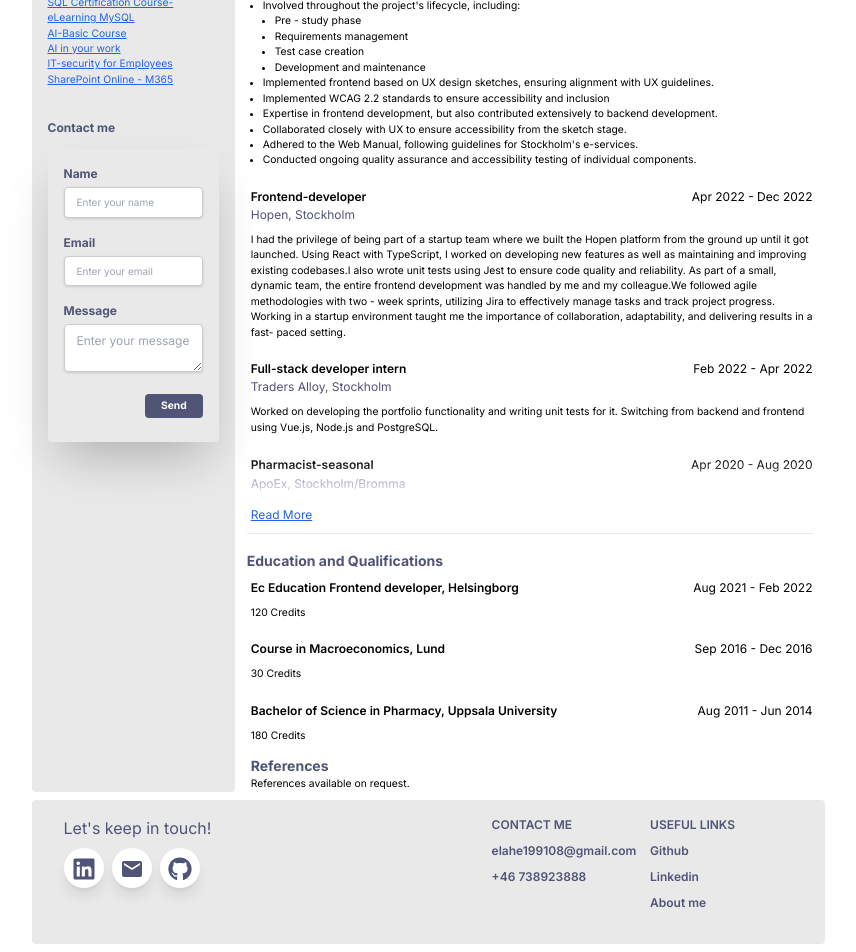
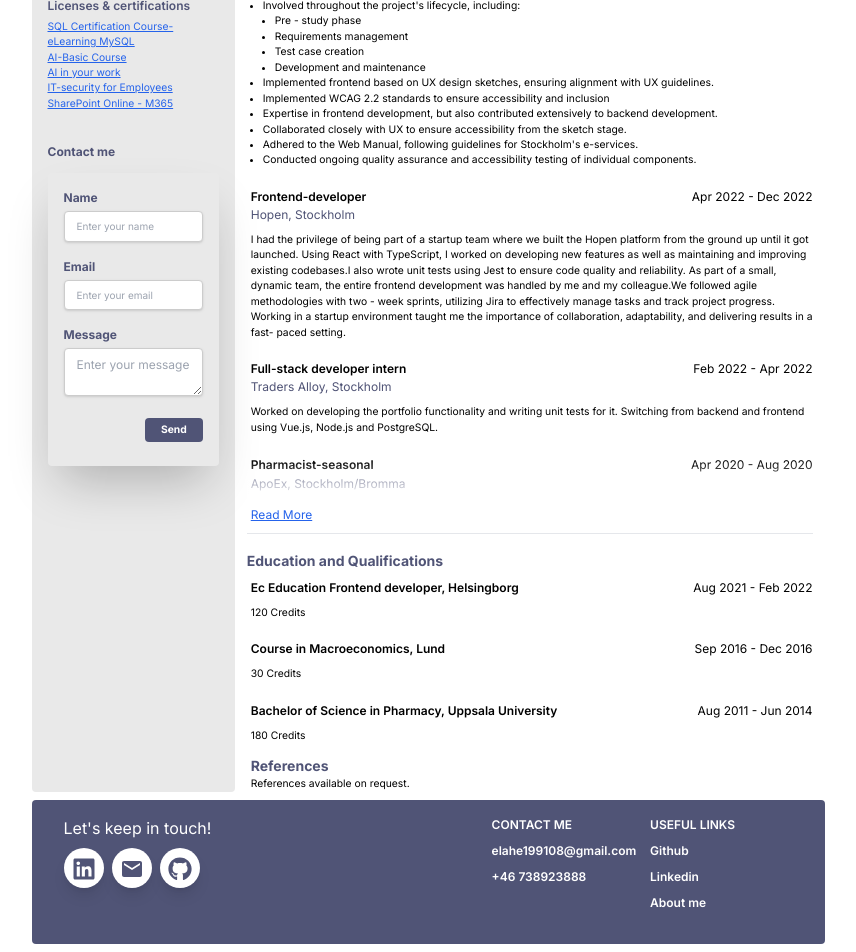
Before and after one commit to elaheesk/elahesresume-, a React (Create React App) app: page / in a window 1280 px wide. Shown: the part 745-1697 px from the top of the page, without its empty margins (212-1068 px from the left). Built offline with nearby package versions, Linux system fonts and the light colour scheme; no server answers.

Commit message:
added two new skills

```diff
--- a/src/components/Footer.js
+++ b/src/components/Footer.js
@@ -1,56 +1,56 @@
-import { FaPhoneAlt, FaLinkedin, FaGithub, FaHome } from "react-icons/fa";
+import {FaLinkedin, FaGithub, FaHome } from "react-icons/fa";
 import { MdEmail } from "react-icons/md";
 import { Link } from "react-router-dom";
 
 const Footer = () => {
     return (
-        <footer class="relative bg-lightGray mt-2 mb-2 pt-4 rounded ">
-            <div class="container mx-auto px-4">
-                <div class="flex flex-wrap text-left lg:text-left">
-                    <div class="w-full lg:w-4/12 px-4">
-                        <h4 class="text-3xl fonat-semibold text-[#505476]">Let's keep in touch!</h4>
-                        <div class="mt-2 lg:mb-2 mb-6">
-                            <button class="bg-white text-lightBlue-600 shadow-lg font-normal h-10 w-10 items-center justify-center align-center rounded-full outline-none focus:outline-none mr-2" type="button">
+        <footer className="relative bg-[#505476] mt-2 mb-2 pt-4 rounded ">
+            <div className="container mx-auto px-4">
+                <div className="flex flex-wrap text-left lg:text-left">
+                    <div className="w-full lg:w-4/12 px-4">
+                        <h4 className="text-3xl fonat-semibold text-white">Let's keep in touch!</h4>
+                        <div className="mt-2 lg:mb-2 mb-6">
+                            <button className="bg-white text-lightBlue-600 shadow-lg font-normal h-10 w-10 items-center justify-center align-center rounded-full outline-none focus:outline-none mr-2" type="button">
                                 <a href="https://www.linkedin.com/in/elahe-eskandari/" rel="noreferrer" target="_blank">
                                     <FaLinkedin className="inline text-[#505476] size-6" />
                                 </a>
                             </button>
-                            <button class="bg-white text-pink-400 shadow-lg font-normal h-10 w-10 items-center justify-center align-center rounded-full outline-none focus:outline-none mr-2" type="button">
+                            <button className="bg-white text-pink-400 shadow-lg font-normal h-10 w-10 items-center justify-center align-center rounded-full outline-none focus:outline-none mr-2" type="button">
                                 <a href="mailto:elahe199108@gmail.com" rel="noreferrer" target="_blank">
                                     <MdEmail className="inline text-[#505476] size-6" />
                                 </a>
                             </button>
-                            <button class="bg-white text-blueGray-800 shadow-lg font-normal h-10 w-10 items-center justify-center align-center rounded-full outline-none focus:outline-none mr-2" type="button">
+                            <button className="bg-white text-blueGray-800 shadow-lg font-normal h-10 w-10 items-center justify-center align-center rounded-full outline-none focus:outline-none mr-2" type="button">
                                 <a href="https://github.com/elaheesk?tab=repositories" rel="noreferrer" target="_blank">
                                     <FaGithub className="inline text-[#505476] size-6" />
                                 </a>
                             </button>
                         </div>
                     </div>
-                    <div class="w-full lg:w-8/12 px-4">
-                        <div class="flex flex-wrap items-top mb-6">
-                            <div class="w-full lg:w-4/12 px-4 ml-auto">
-                                <span class="block uppercase text-[#505476] text-sm font-semibold mb-2">Contact me</span>
-                                <ul class="list-unstyled">
+                    <div className="w-full lg:w-8/12 px-4">
+                        <div className="flex flex-wrap items-top mb-6">
+                            <div className="w-full lg:w-4/12 px-4 ml-auto">
+                                <span className="block uppercase text-white text-sm font-semibold mb-2">Contact me</span>
+                                <ul className="list-unstyled">
                                     <li>
-                                        <a className="text-[#505476] font-semibold block pb-2 text-sm" rel="noreferrer" target="_blank" href="mailto:elahe199108@gmail.com">elahe199108@gmail.com</a>
+                                        <a className="text-white font-semibold block pb-2 text-sm" rel="noreferrer" target="_blank" href="mailto:elahe199108@gmail.com">elahe199108@gmail.com</a>
                                     </li>
                                     <li>
-                                        <p className="text-[#505476] font-semibold block pb-2 text-sm" rel="noreferrer">+46 738923888</p>
+                                        <p className="text-white font-semibold block pb-2 text-sm" rel="noreferrer">+46 738923888</p>
                                     </li>
                                 </ul>
                             </div>
-                            <div class="w-full lg:w-4/12 px-4">
-                                <span class="block uppercase text-[#505476] text-sm font-semibold mb-2">Useful links</span>
-                                <ul class="list-unstyled">
+                            <div className="w-full lg:w-4/12 px-4">
+                                <span className="block uppercase text-white text-sm font-semibold mb-2">Useful links</span>
+                                <ul className="list-unstyled">
                                     <li>
-                                        <a className="text-[#505476] font-semibold block pb-2 text-sm hover:underline" href="https://github.com/elaheesk?tab=repositories" rel="noreferrer" target="_blank">Github</a>
+                                        <a className="text-white font-semibold block pb-2 text-sm hover:underline" href="https://github.com/elaheesk?tab=repositories" rel="noreferrer" target="_blank">Github</a>
                                     </li>
                                     <li>
-                                        <a className="text-[#505476] font-semibold block pb-2 text-sm hover:underline" href="https://www.linkedin.com/in/elahe-eskandari/" rel="noreferrer" target="_blank">Linkedin</a>
+                                        <a className="text-white font-semibold block pb-2 text-sm hover:underline" href="https://www.linkedin.com/in/elahe-eskandari/" rel="noreferrer" target="_blank">Linkedin</a>
                                     </li>
                                     <li>
-                                        <Link className="text-[#505476] font-semibold block pb-2 text-sm hover:underline"
+                                        <Link className="text-white font-semibold block pb-2 text-sm hover:underline"
                                             to="/details">About me</Link>
                                     </li>
                                 </ul>
--- a/src/components/SideBar.js
+++ b/src/components/SideBar.js
@@ -8,7 +8,7 @@ const SideBar = ({ tooltipContent, setTooltipContent }) => {
     const navigate = useNavigate();
 
     return(
-        <div className="personal-container px-4">
+        <div className="personal-container px-4 mt-6">
             <button className=" text-[#505476]
                     font-bold
                     rounded-lg
--- a/src/data.js
+++ b/src/data.js
@@ -25,7 +25,7 @@ I enjoy the rational and structured aspects of programming, as well as the conti
 {
     isOpen: false,
     question: "How do I spend my freetime?",
-    answer: "<div>In my free time, I enjoy watching documentaries and spending quality time with my family, friends, and my twin sister. I also love socializing over dinners with friends, and I have a strong passion for traveling and exploring new places. In addition, I occasionally work on personal coding projects, including the resume you are currently reading as well as <a class='underline underline-offset-2 text-blue-600'  href='https://you-phmacist.web.app/'>https://you-phmacist.web.app/</a></div> ",
+    answer: "<div>In my free time, I enjoy watching documentaries and spending quality time with my family, friends, and my twin sister. I also love socializing over dinners with friends, and I have a strong passion for traveling and exploring new places. In addition, I occasionally work on personal coding projects, including the resume you are currently reading as well as <a class='underline underline-offset-2 text-blue-600'  href='https://you-phmacist.web.app/'>https://react-typescript-firebas-2b5f2.web.app/</a></div> ",
 }
 ];
 
@@ -147,8 +147,12 @@ export const backendSkills = [
     { name: "ASP.Net MVC", knowledgeLevel: "Good knowledge" },
     { name: "Entity Framework", knowledgeLevel: "Good knowledge" },
     { name: "REST API", knowledgeLevel: "Great knowledge" },
+    { name: "NODE", knowledgeLevel: "Great knowledge" },
+    { name: "SQL", knowledgeLevel: "Great knowledge" },
+    { name: "PostgreSQL", knowledgeLevel: "Great knowledge" },
     { name: "Firebase", knowledgeLevel: "Basic knowledge" },
-    { name: "SQL", knowledgeLevel: "Great knowledge" }
+
+
 
 ];
 export const toolsSkills = [
--- a/src/pages/Details.js
+++ b/src/pages/Details.js
@@ -12,7 +12,7 @@ const Details = () => {
                 <div className="flex justify-start mb-3">
                     <Link to="/" className="inline-flex items-center px-4 py-2 bg-indigo-500 hover:bg-indigo-600 text-white text-sm font-medium rounded-md">
                         <svg xmlns="http://www.w3.org/2000/svg" className="h-5 w-5 mr-2" fill="none" viewBox="0 0 24 24" stroke="currentColor">
-                            <path stroke-linecap="round" stroke-linejoin="round" stroke-width="2" d="M3 10h10a8 8 0 018 8v2M3 10l6 6m-6-6l6-6" />
+                            <path strokeLinejoin="round" strokeWidth="2" d="M3 10h10a8 8 0 018 8v2M3 10l6 6m-6-6l6-6" />
                         </svg>
                         Back
                     </Link>
--- a/src/pages/Home.js
+++ b/src/pages/Home.js
@@ -15,6 +15,7 @@ const Home = () => {
                             <div className="img-container">
                                 <div className="heading-container grid justify-items-stretch">
                                     <h1 className="text-xl font-inter font-semibold justify-self-center text-white px-4 mt-4">Elahe Eskandari</h1>
+                                    <h2 className="justify-self-center text-white text-sm">Software Developer</h2>
                                     <img src={img0047} alt="avatar" className="avatar px-4 justify-self-center mt-8" />
                                 </div>
                             </div>
```
